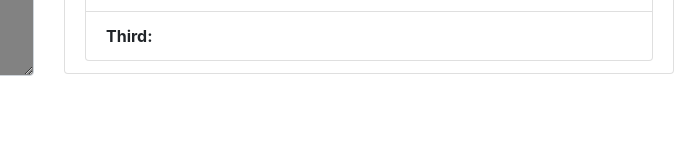
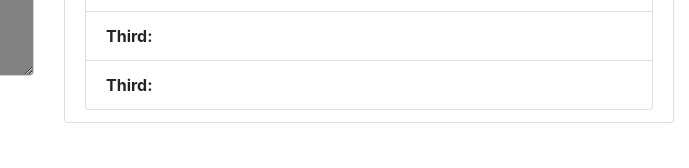
Before and after one commit to SheikhRashed/Greenish-Apparel, a plain HTML site: page index.html in a window 1280 px wide. Shown: the part 538-706 px from the top of the page, 591-1280 px from the left. Drawn offline with nearby package versions, Linux system fonts and the light colour scheme.

Commit message:
Update index.html

```diff
--- a/index.html
+++ b/index.html
@@ -71,6 +71,9 @@
                     <li class="list-group-item">
                         <strong>Third: <span id="Thirdposition"></span></strong>
                     </li>
+                     <li class="list-group-item">
+                        <strong>Third: <span id="Thirdposition"></span></strong>
+                    </li>
                 </ul>
             </div>
         </div>
```
